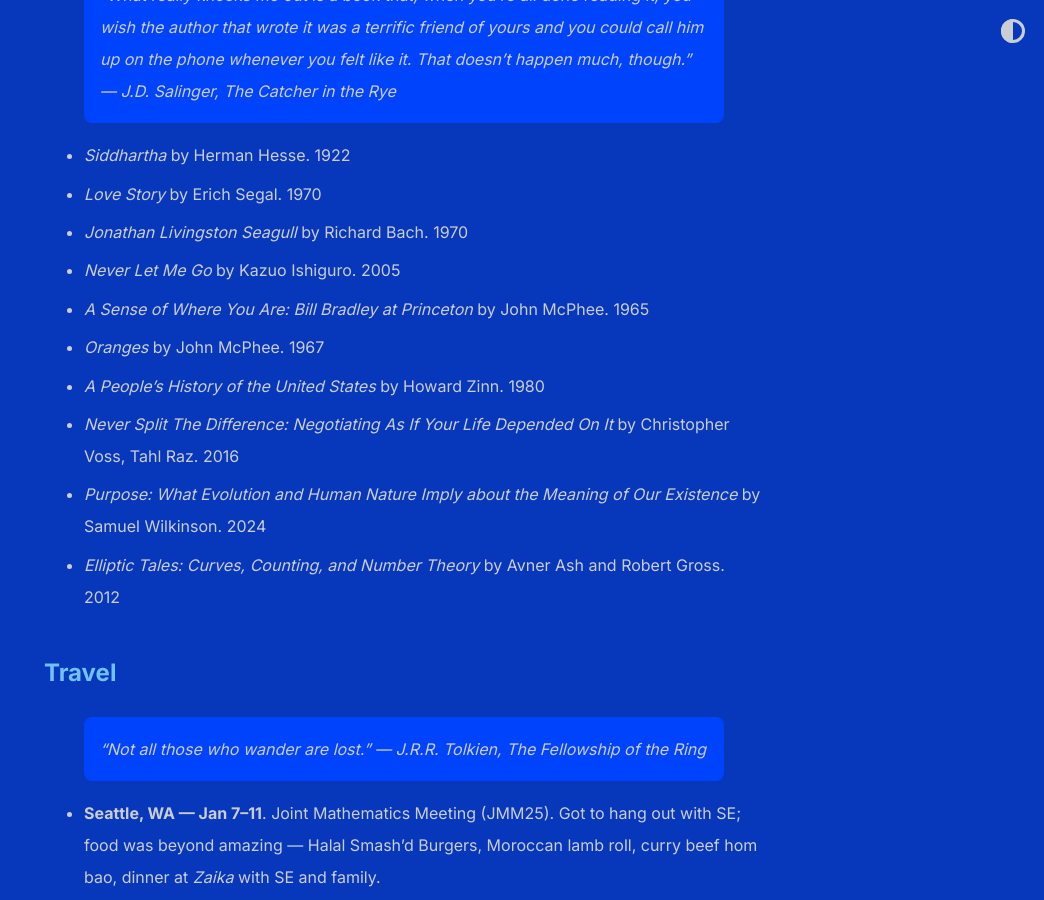
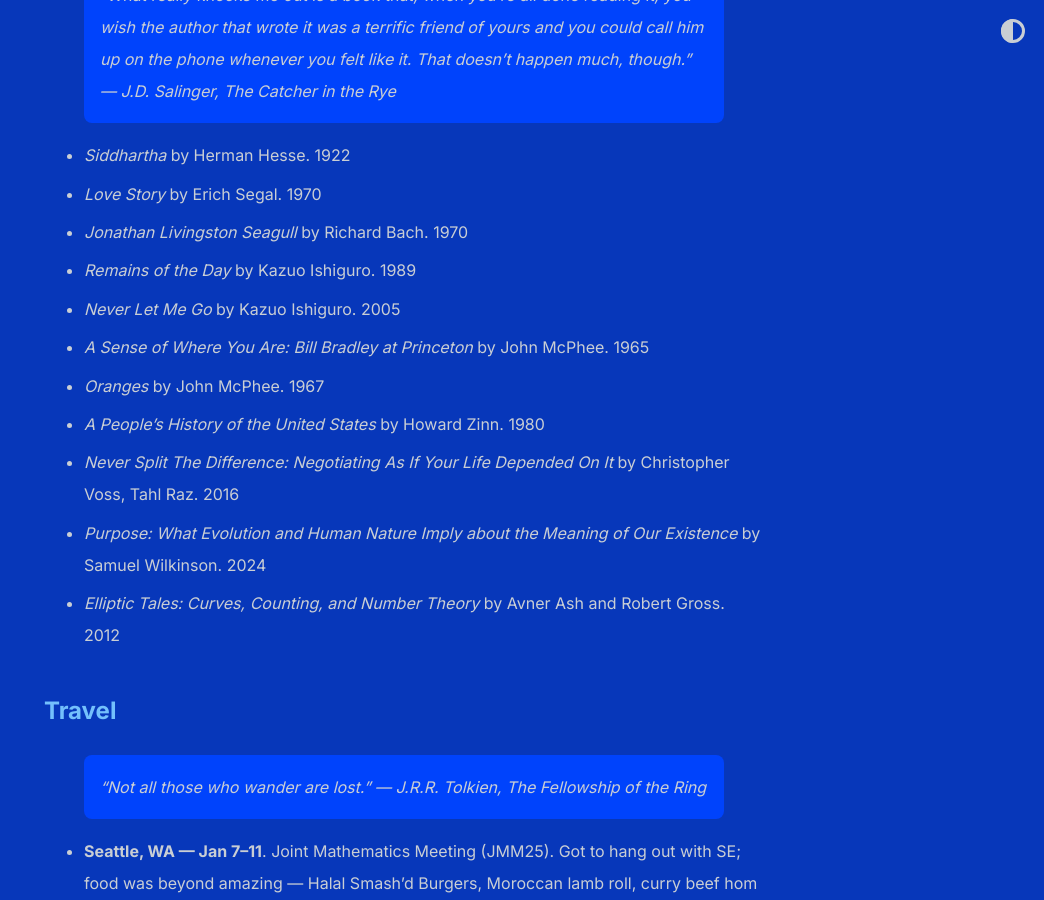
Before and after one commit to shihankanungo/shihankanungo.github.io, a Jekyll site: the page built from wrapped.md, in a window 1280 px wide and 900 px high, scrolled down 2210 px. Shown: the whole window, without its empty margins (236-1280 px from the left). Built offline with Jekyll 4.4.1, drawn with Linux system fonts in a browser that asks for light colours.

Commit message:
Update wrapped.md

```diff
--- a/wrapped.md
+++ b/wrapped.md
@@ -59,6 +59,7 @@
 - *Siddhartha* by Herman Hesse. 1922
 - *Love Story* by Erich Segal. 1970
 - *Jonathan Livingston Seagull* by Richard Bach. 1970
+- *Remains of the Day* by Kazuo Ishiguro. 1989
 - *Never Let Me Go* by Kazuo Ishiguro. 2005
 - *A Sense of Where You Are: Bill Bradley at Princeton* by John McPhee. 1965
 - *Oranges* by John McPhee. 1967
```
